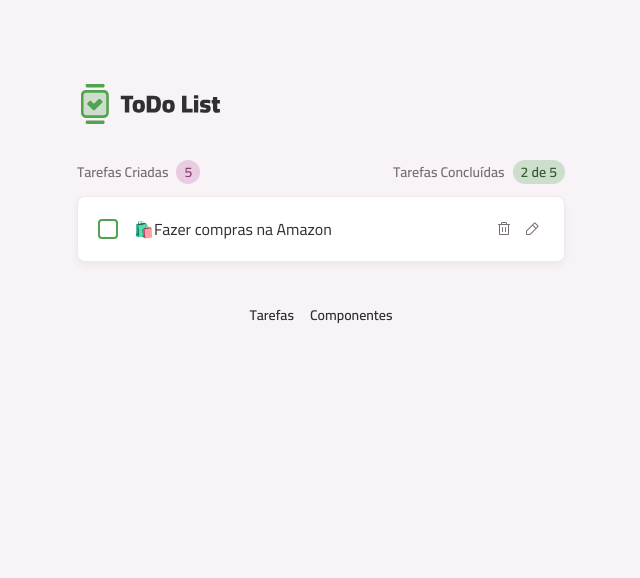
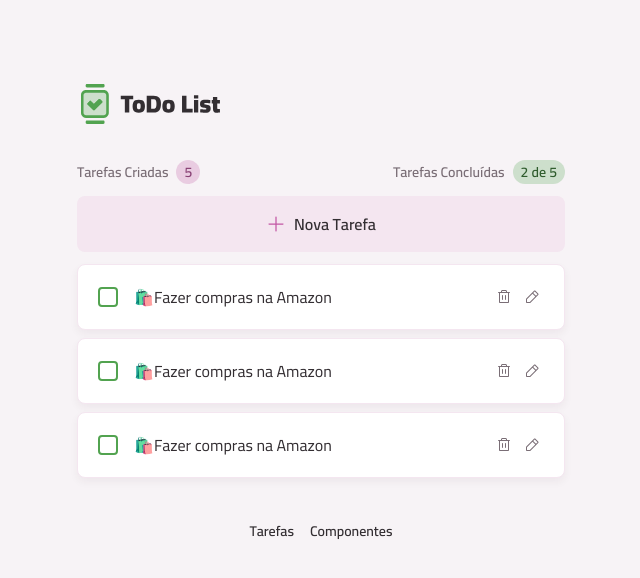
Before and after one commit to anacnogueira/react-todo, a React (Vite) app: page / in a window 1280 px wide. Shown: the top 578 px of the page, without its empty margins (319-959 px from the left). Built offline with nearby package versions, Linux system fonts and the light colour scheme.

Commit message:
Criando componente lista de tarefas

```diff
--- /dev/null
+++ b/src/cor-components/tasks-list.tsx
@@ -0,0 +1,17 @@
+import Button from "../components/button";
+import PlusIcon from "../assets/icons/plus.svg?react"
+import TaskItem from "./task-item";
+export default function TasksList() {
+    return (
+        <>
+            <section>
+                <Button icon={PlusIcon} className="w-full"> Nova Tarefa</Button>
+            </section>
+            <section className="space-y-2">
+                <TaskItem />
+                <TaskItem />
+                <TaskItem />
+            </section>
+        </>
+    );
+}
--- a/src/pages/page-home.tsx
+++ b/src/pages/page-home.tsx
@@ -1,5 +1,5 @@
 import Container from "../components/container";
-import TaskItem from "../cor-components/task-item";
+import TasksList from "../cor-components/tasks-list";
 import TasksSummary from "../cor-components/tasks-summary";
 
 export default function PageHome() {
@@ -8,7 +8,7 @@
             <header className="flex items-center justify-between">
                 <TasksSummary />
             </header>
-            <TaskItem />
+            <TasksList />
         </Container>
     );
 }
```
Also changed, not shown: src/assets/images/logo.svg.
